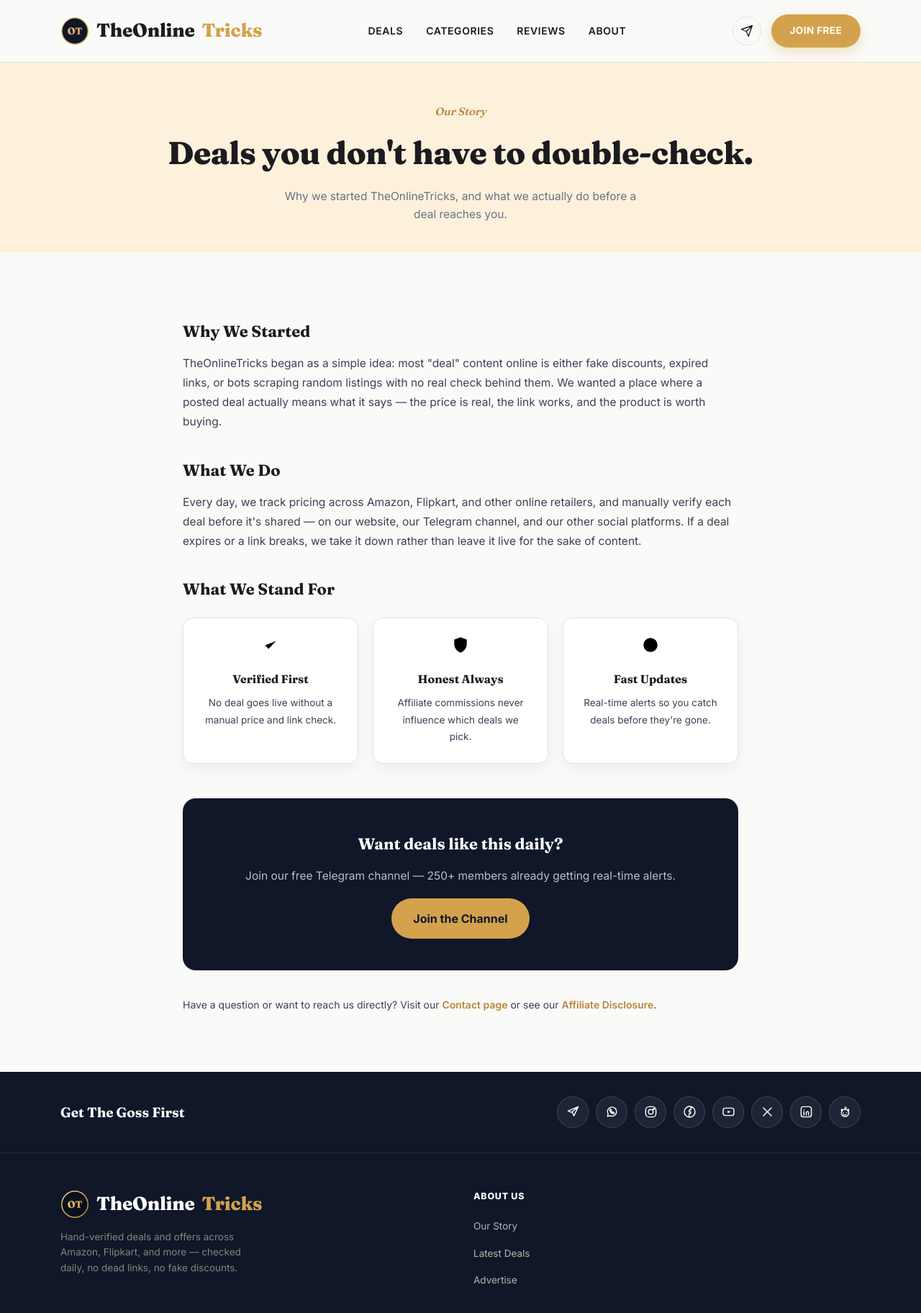
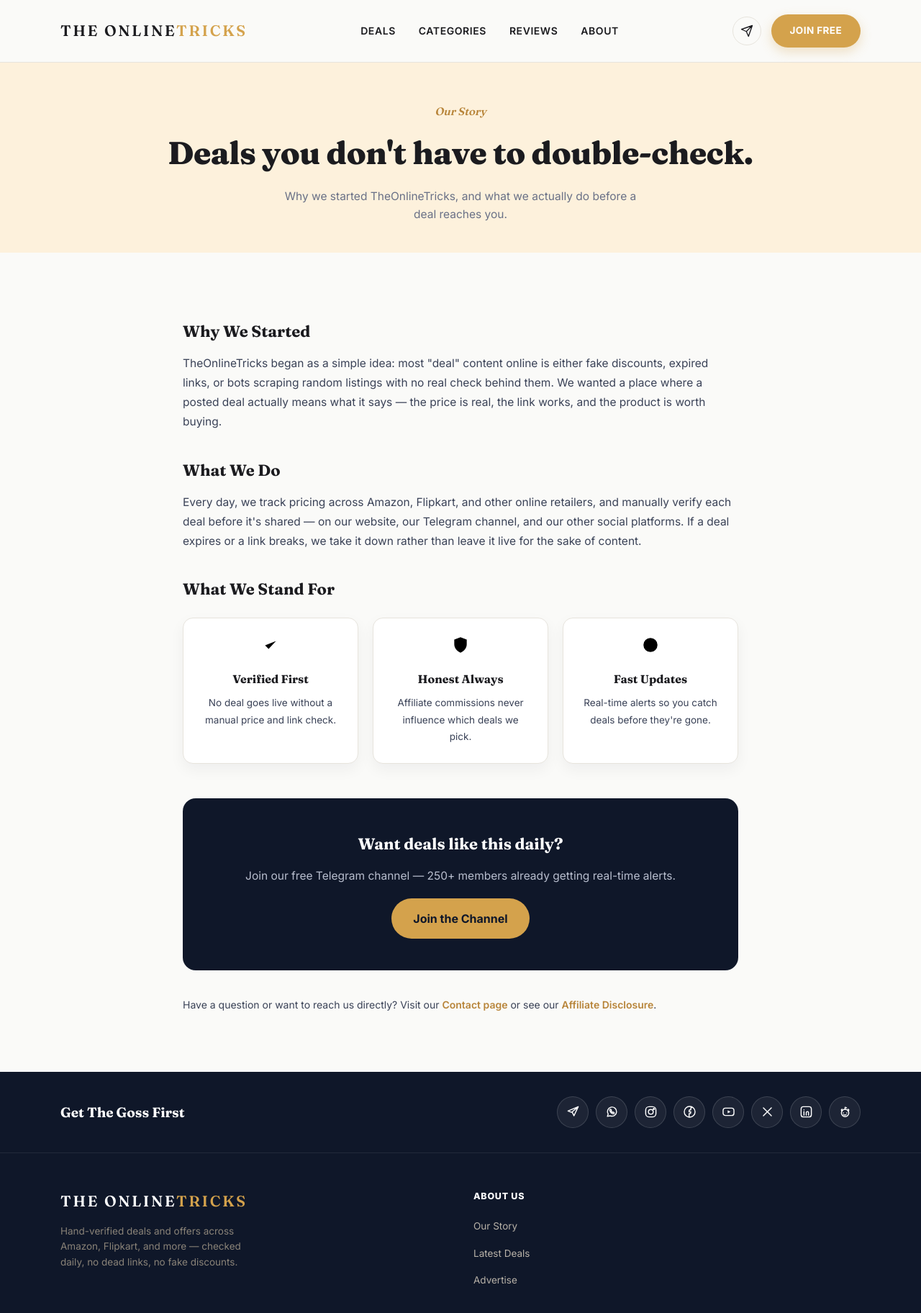
Before and after one commit to Ishu2461/The-Online-Tricks, a plain HTML site: page about.html in a window 1280 px wide. Shown: the top 1824 px of the page at 72% size. Drawn offline with Linux system fonts and the light colour scheme.

Commit message:
Add files via upload

```diff
--- a/about.html
+++ b/about.html
@@ -1,6 +1,17 @@
 <!DOCTYPE html>
 <html lang="en">
 <head>
+<!-- Google tag (gtag.js) -->
+<script async src="https://www.googletagmanager.com/gtag/js?id=G-8WBLXX64VE"></script>
+<script>
+  window.dataLayer = window.dataLayer || [];
+  function gtag(){dataLayer.push(arguments);}
+  gtag('js', new Date());
+  gtag('config', 'G-8WBLXX64VE');
+</script>
+<link rel="icon" type="image/png" sizes="32x32" href="favicon-32.png">
+<link rel="icon" type="image/png" sizes="16x16" href="favicon-16.png">
+<link rel="apple-touch-icon" sizes="180x180" href="favicon-180.png">
 <meta charset="UTF-8">
 <meta name="viewport" content="width=device-width, initial-scale=1.0">
 <title>About Us — TheOnlineTricks</title>
@@ -13,14 +24,7 @@
 
 <header>
   <div class="header-inner wrap">
-    <a href="index.html" class="logo">
-      <svg class="logo-svg" viewBox="0 0 44 44">
-        <defs><linearGradient id="lgH" x1="0" y1="0" x2="1" y2="1"><stop offset="0" stop-color="#F5D48A"/><stop offset="1" stop-color="#B8853A"/></linearGradient></defs>
-        <circle cx="22" cy="22" r="20" fill="#0F1729" stroke="url(#lgH)" stroke-width="1.6"/>
-        <text x="22" y="28" text-anchor="middle" font-family="Fraunces, serif" font-weight="800" font-size="15" fill="url(#lgH)">OT</text>
-      </svg>
-      TheOnline<span class="accent">Tricks</span>
-    </a>
+    <a href="index.html" class="logo">The Online <span class="accent thin">Tricks</span></a>
     <nav>
       <ul>
         <li><a href="deals.html">Deals</a></li>
@@ -97,14 +101,7 @@
   <div class="wrap">
     <div class="footer-cols">
       <div class="footer-brand">
-        <div class="logo">
-          <svg class="logo-svg" viewBox="0 0 44 44">
-            <defs><linearGradient id="lgF" x1="0" y1="0" x2="1" y2="1"><stop offset="0" stop-color="#F5D48A"/><stop offset="1" stop-color="#B8853A"/></linearGradient></defs>
-            <circle cx="22" cy="22" r="20" fill="#0A0F1C" stroke="url(#lgF)" stroke-width="1.6"/>
-            <text x="22" y="28" text-anchor="middle" font-family="Fraunces, serif" font-weight="800" font-size="15" fill="url(#lgF)">OT</text>
-          </svg>
-          TheOnline<span class="accent">Tricks</span>
-        </div>
+        <div class="logo">The Online <span class="accent thin">Tricks</span></div>
         <p>Hand-verified deals and offers across Amazon, Flipkart, and more — checked daily, no dead links, no fake discounts.</p>
       </div>
       <div class="footer-col">
--- a/style.css
+++ b/style.css
@@ -34,7 +34,11 @@
 
   header{background:var(--cream); position:sticky; top:0; z-index:30; border-bottom:1px solid var(--line);}
   .header-inner{display:flex; align-items:center; justify-content:space-between; padding:20px 24px;}
-  .logo{font-family:var(--display); font-weight:800; font-size:26px; letter-spacing:-.01em; display:flex; align-items:center; gap:10px;}
+  .logo{
+    font-family:var(--display); font-weight:600; font-size:21px; letter-spacing:.12em; text-transform:uppercase;
+    display:flex; align-items:center; gap:0;
+  }
+  .logo .thin{font-weight:400;}
   .logo-svg{width:40px; height:40px; flex:none;}
   .logo .accent{color:var(--coral);}
   nav ul{display:flex; gap:32px;}
```
Also changed, not shown: advertise.html (+13 -16 lines), affiliate-disclosure.html (+13 -16 lines), contact.html (+13 -16 lines), deal-air-fryer.html (+13 -16 lines), deal-skincare-set.html (+13 -16 lines), deal-smartwatch.html (+13 -16 lines), deal-wireless-headphones.html (+13 -16 lines), deals.html (+13 -16 lines), index.html (+32 -19 lines), privacy-policy.html (+13 -16 lines), favicon-16.png (added), favicon-180.png (added), favicon-32.png (added).
